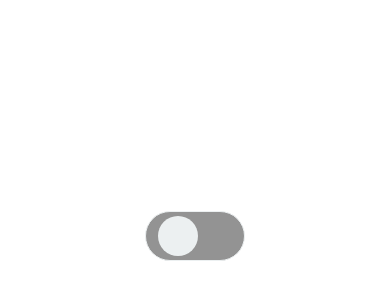
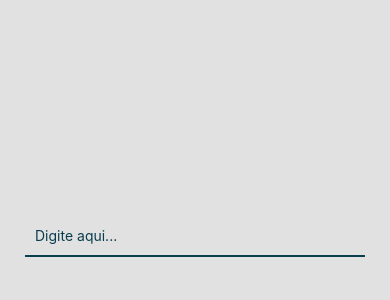
Before and after one commit to Amilcar-junior-dev/styledComponentsCourse, a React Native app: screen / in a window 390 px wide. Shown: the part 186-486 px from the top of the page. Built offline with nearby package versions, Linux system fonts and the light colour scheme.

Commit message:
created text input component

```diff
--- a/src/App.tsx
+++ b/src/App.tsx
@@ -1,11 +1,12 @@
 import React, { useState } from 'react';
-import {View, useColorScheme} from 'react-native';
+import {Keyboard, TouchableWithoutFeedback, View, useColorScheme} from 'react-native';
 import {ExempleComponent} from './components/exemple';
 import {ThemeProvider} from 'styled-components/native';
 import {themeColors} from './theme';
 import {ContainerGlobal} from './theme/globalStyle';
 import RadioButtonComponent from './components/RadioButtom';
 import ToggleComponent from './components/ToogleComponent';
+import TextInputComponent from './components/TextInput';
 
 const App = () => {
   const scheme = useColorScheme();
@@ -25,6 +26,7 @@ const App = () => {
 
   return (
     <ThemeProvider theme={theme}>
+      <TouchableWithoutFeedback onPress={()=> Keyboard.dismiss()}>
           <ContainerGlobal>
             <View
               style={{
@@ -43,11 +45,17 @@ const App = () => {
                   />
                 ))
               } */}
-          <ToggleComponent
+              {/* <ToggleComponent
                 setEnabledToggle={(enabled)=> console.log('===>>>', enabled)}
+              /> */}
+              <TextInputComponent
+                type='secondary'
+                labelName='User Name'
+                setInputValue={()=> {}}
               />
             </View>
           </ContainerGlobal>
+      </TouchableWithoutFeedback>
     </ThemeProvider>
   );
 };
--- /dev/null
+++ b/src/components/TextInput/Models/index.ts
@@ -0,0 +1,5 @@
+export interface TextInputComponentProps {
+    type: 'primary' | 'secondary';
+    labelName: string;
+    setInputValue: (value: string)=> void;
+}
--- /dev/null
+++ b/src/components/TextInput/index.tsx
@@ -0,0 +1,83 @@
+import React, { useRef, useState } from 'react';
+import {Animated, TextInput} from'react-native';
+import { AnimatedLabel, ContainerInput, ContainerLabel, Input } from './styles';
+import { TextInputComponentProps } from './Models';
+
+const TextInputComponent: React.FC<TextInputComponentProps> = ({
+    type = 'primary',
+    labelName,
+    setInputValue
+})=> {
+    const [ isFocused, setIsFocused] = useState(false);
+    const [ value, setValue] = useState('');
+
+    const inputRef = useRef<TextInput>(null);
+
+    const labelPosition = useRef(new Animated.Value(0)).current;
+    const labelScale = useRef(new Animated.Value(1)).current;
+
+    const handleFocus = ()=> {
+        setIsFocused(true)
+
+        Animated.parallel([
+            Animated.timing(labelPosition, {
+                toValue: -22,
+                duration: 200,
+                useNativeDriver: true,
+            }),
+            Animated.timing(labelScale, {
+                toValue: 0.7,
+                duration: 200,
+                useNativeDriver: true,
+            }),
+        ]).start();
+
+    };
+    const handleBlur = ()=> {
+        if(!value){
+            setIsFocused(false)
+            Animated.parallel([
+                Animated.timing(labelPosition, {
+                    toValue: 0,
+                    duration: 200,
+                    useNativeDriver: true,
+                }),
+                Animated.timing(labelScale, {
+                    toValue: 1,
+                    duration: 200,
+                    useNativeDriver: true,
+                }),
+            ]).start();
+        }
+    };
+
+    return(
+        <ContainerInput type={type}>
+            <Input
+                ref={inputRef}
+                onFocus={handleFocus}
+                onBlur={handleBlur}
+                value={value}
+                onChangeText={(text)=> setValue(text)}
+                placeholder='Digite aqui...'
+            />
+            <ContainerLabel
+             onPress={()=> {handleFocus(), inputRef.current?.focus()}}
+             type={type}
+            >
+                <AnimatedLabel
+                    style={{
+                        transform: [
+                            {translateY: labelPosition},
+                            {scale: labelScale}
+                        ]
+                    }}
+                >
+                    {labelName}
+                </AnimatedLabel>
+            </ContainerLabel>
+        </ContainerInput>
+    )
+};
+
+export default TextInputComponent;
--- /dev/null
+++ b/src/components/TextInput/styles.ts
@@ -0,0 +1,39 @@
+import styled, {css} from 'styled-components/native';
+import { TextInputComponentProps } from './Models';
+import { Animated, TextInput } from 'react-native';
+
+const primary = css`
+    border: 2px solid ${({theme})=> theme.surface };
+    border-radius: 12px;
+`;
+const secondary = css`
+    border-bottom-width: 2px;
+    border-bottom-color: ${({theme})=> theme.surface }
+`;
+export const ContainerInput = styled.View<Partial<TextInputComponentProps>>`
+    width: 100%;
+    justify-content: center;
+    color: ${({theme})=> theme.text_primary };
+    padding: 0px 10px;
+    position: relative;
+    ${({type})=> type === 'primary' ? primary : secondary}
+`;
+
+export const Input = styled.TextInput.attrs(()=> ({}))`
+    height: 40px;
+    width: 100%;
+    color:${({theme})=> theme.surface } ;
+`;
+export const ContainerLabel = styled.TouchableOpacity.attrs(()=>({activeOpacity:1}))<Partial<TextInputComponentProps>>`
+    justify-content: center;
+    align-items: center;
+    padding: 0px 10px;
+    display: ${({type})=> type == 'primary' ? 'flex' : 'none'};
+    position: absolute;
+`;
+export const AnimatedLabel = styled(Animated.Text)`
+    background-color: ${({theme})=> theme.background};
+    color:${({theme})=> theme.surface } ;
+    font-size: 20px;
+    font-weight: bold;
+`;
--- a/src/theme/globalStyle.ts
+++ b/src/theme/globalStyle.ts
@@ -1,6 +1,7 @@
 import styled from 'styled-components/native';
 
 export const ContainerGlobal = styled.View`
+    background-color: ${({theme})=> theme.background};
+    padding: 0px 25px;
     flex:1;
-    padding: 0px 25px;
 `;
```
Lines whose indentation alone changed are shown as unchanged.
